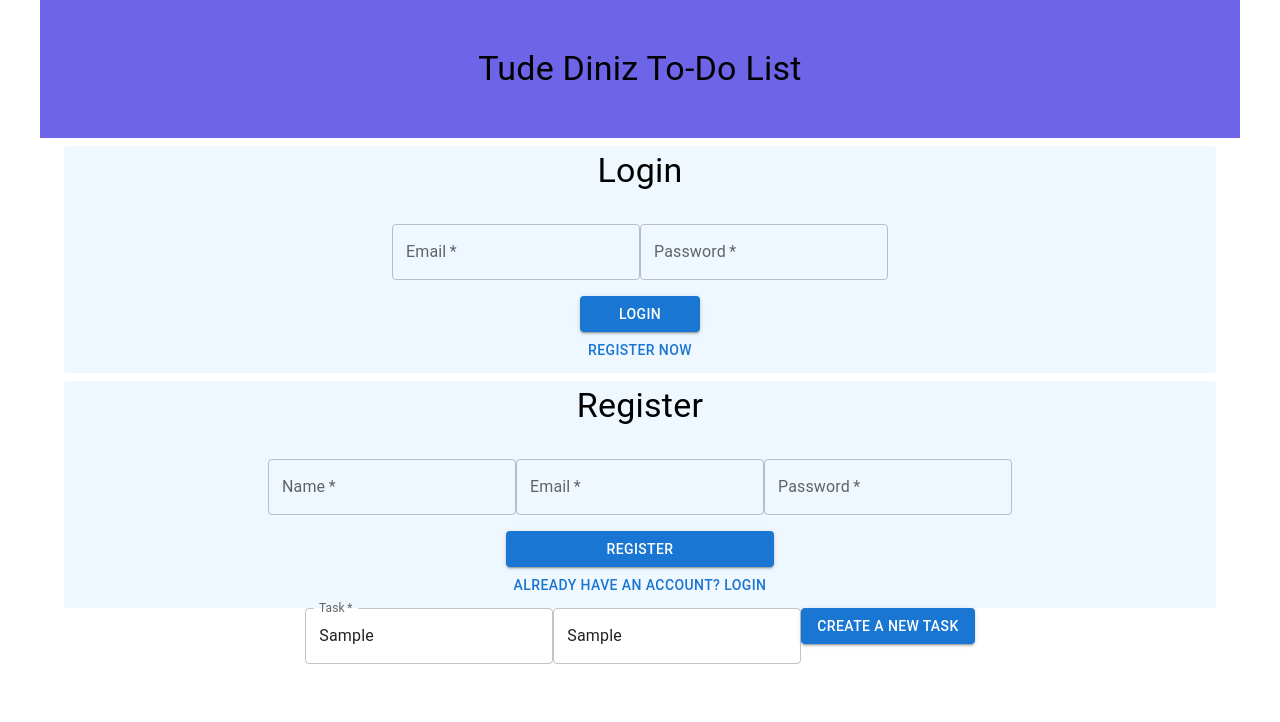
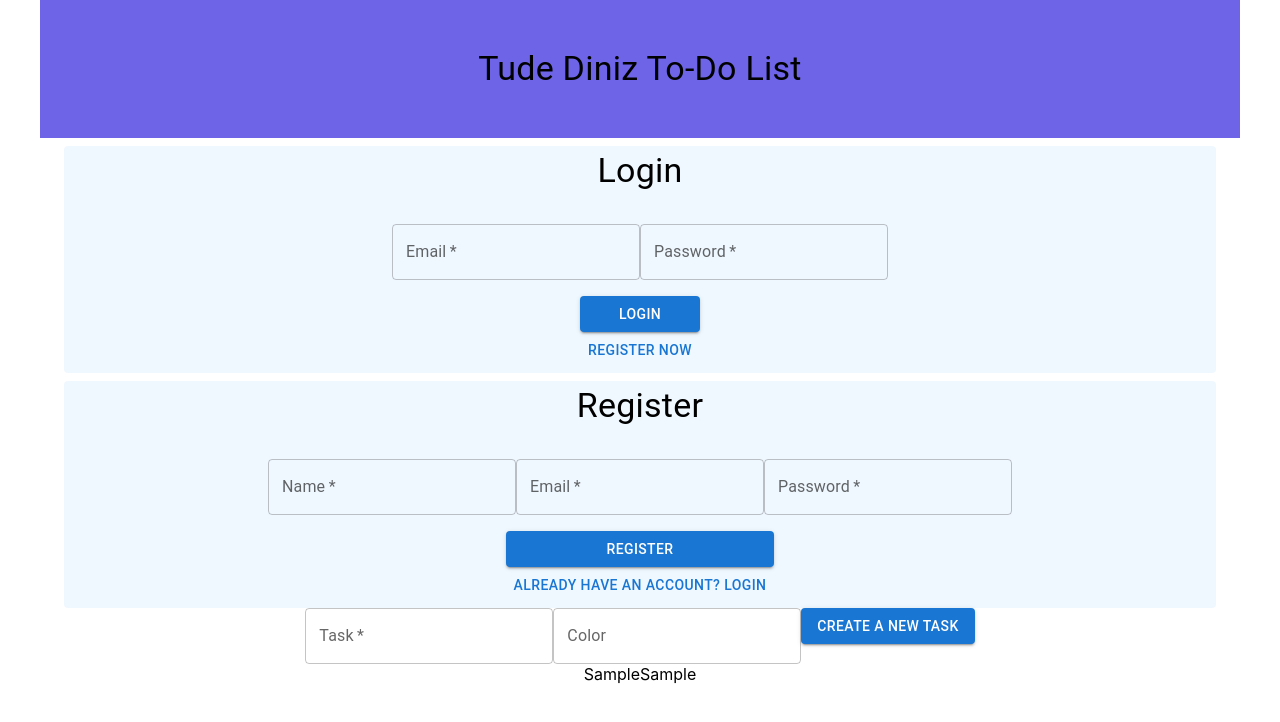
Before and after one commit to lucaspereiraio/tude-to-do-list, a React (Create React App) app: page / in a window 1280 px wide. Both pictures are taken after typing "Sample", "Sample" into the empty fields and a click on the button "CREATE A NEW TASK". Shown: the top 722 px of the page. Built offline with nearby package versions, Linux system fonts and the light colour scheme.

Commit message:
to-do-item-logics
- Created the logics on app component
- Sent the props to the children components
- Create a task is now implemented
- Show a task with todoItem is now implemented

```diff
--- a/src/App.tsx
+++ b/src/App.tsx
@@ -1,17 +1,50 @@
-import React from "react";
+import React, { useState } from "react";
 import "./App.css";
 import { Login } from "./Components/Login/Login";
 import { Register } from "./Components/Register/Register";
 import { Header } from "./Components/Header/Header";
 import { CreateItem } from "./Components/CreateItem/CreateItem";
+import { ToDoItem } from "./Components/ToDoItem/ToDoItem";
+
+interface tasksTypes {
+  taskId: number;
+  taskText: string;
+  taskColor: string;
+}
 
 function App() {
+  const [tasks, setTasks] = useState<tasksTypes[]>([]);
+
+  // const generateHighestId = () => {
+  //   const tasksId = tasks.map((item) => tasks.taskId);
+  //   return tasksId.length ? Math.max(...tasksId) + 1 : 1;
+  // };
+
+  const handleCreateItem = (taskData: Omit<tasksTypes, "taskId">) => {
+    const newTask: tasksTypes = {
+      taskId: tasks.length ? tasks[tasks.length - 1].taskId + 1 : 1, // Incrementa o ID ou começa com 1
+      taskText: taskData.taskText,
+      taskColor: taskData.taskColor,
+    };
+
+    setTasks([...tasks, newTask]);
+  };
+
   return (
     <div className="App">
       <Header />
       <Login />
       <Register />
-      <CreateItem />
+      <CreateItem onAdd={handleCreateItem} />
+      <div>
+        {tasks.map((task) => (
+          <ToDoItem
+            key={task.taskId}
+            task={task.taskText}
+            color={task.taskColor}
+          />
+        ))}
+      </div>
     </div>
   );
 }
--- a/src/Components/CreateItem/CreateItem.tsx
+++ b/src/Components/CreateItem/CreateItem.tsx
@@ -1,11 +1,38 @@
 import { Button, Container, TextField } from "@mui/material";
 import React, { ChangeEvent, useState } from "react";
 
-export const CreateItem = () => {
-  const [newTask, setNewTask] = useState<string>("");
+interface newTaskTypes {
+  taskText: string;
+  taskColor: string;
+}
 
-  const handleNewTask = (e: ChangeEvent<HTMLInputElement>) => {
-    setNewTask(e.target.value);
+export const CreateItem = ({
+  onAdd,
+}: {
+  onAdd: (task: newTaskTypes) => void;
+}) => {
+  const [taskText, setTaskText] = useState<string>("");
+  const [taskColor, setTaskColor] = useState<string>("");
+
+  const handleTaskTextChange = (e: ChangeEvent<HTMLInputElement>) => {
+    setTaskText(e.target.value);
+  };
+
+  const handleTaskColorChange = (e: ChangeEvent<HTMLInputElement>) => {
+    setTaskColor(e.target.value);
+  };
+
+  const handleSubmit = () => {
+    if (taskText.trim()) {
+      const newTask: newTaskTypes = {
+        taskText: taskText.trim(),
+        taskColor: taskColor.trim() || "#FFFFFF", // Define uma cor padrão se nenhuma for fornecida
+      };
+
+      onAdd(newTask);
+      setTaskText(""); // Limpar campo de texto após adicionar a tarefa
+      setTaskColor(""); // Limpar campo de cor após adicionar a tarefa
+    }
   };
 
   return (
@@ -14,14 +41,19 @@ export const CreateItem = () => {
         required
         label="Task"
         variant="outlined"
-        value={newTask}
-        onChange={handleNewTask}
+        value={taskText}
+        onChange={handleTaskTextChange}
       ></TextField>
-      <TextField></TextField>
+      <TextField
+        label="Color"
+        variant="outlined"
+        value={taskColor}
+        onChange={handleTaskColorChange}
+      ></TextField>
       <Button
         className="create-task-button"
         variant="contained"
-        // onClick={}
+        onClick={handleSubmit}
         // disabled={}
       >
         Create a new task
--- a/src/Components/ToDoItem/ToDoItem.tsx
+++ b/src/Components/ToDoItem/ToDoItem.tsx
@@ -1,5 +1,10 @@
 import React from "react";
 
-export const ToDoItem = () => {
-  return <div>ToDoItem</div>;
+export const ToDoItem = ({ task, color }: { task: string; color: string }) => {
+  return (
+    <div>
+      {task}
+      {color}
+    </div>
+  );
 };
```
